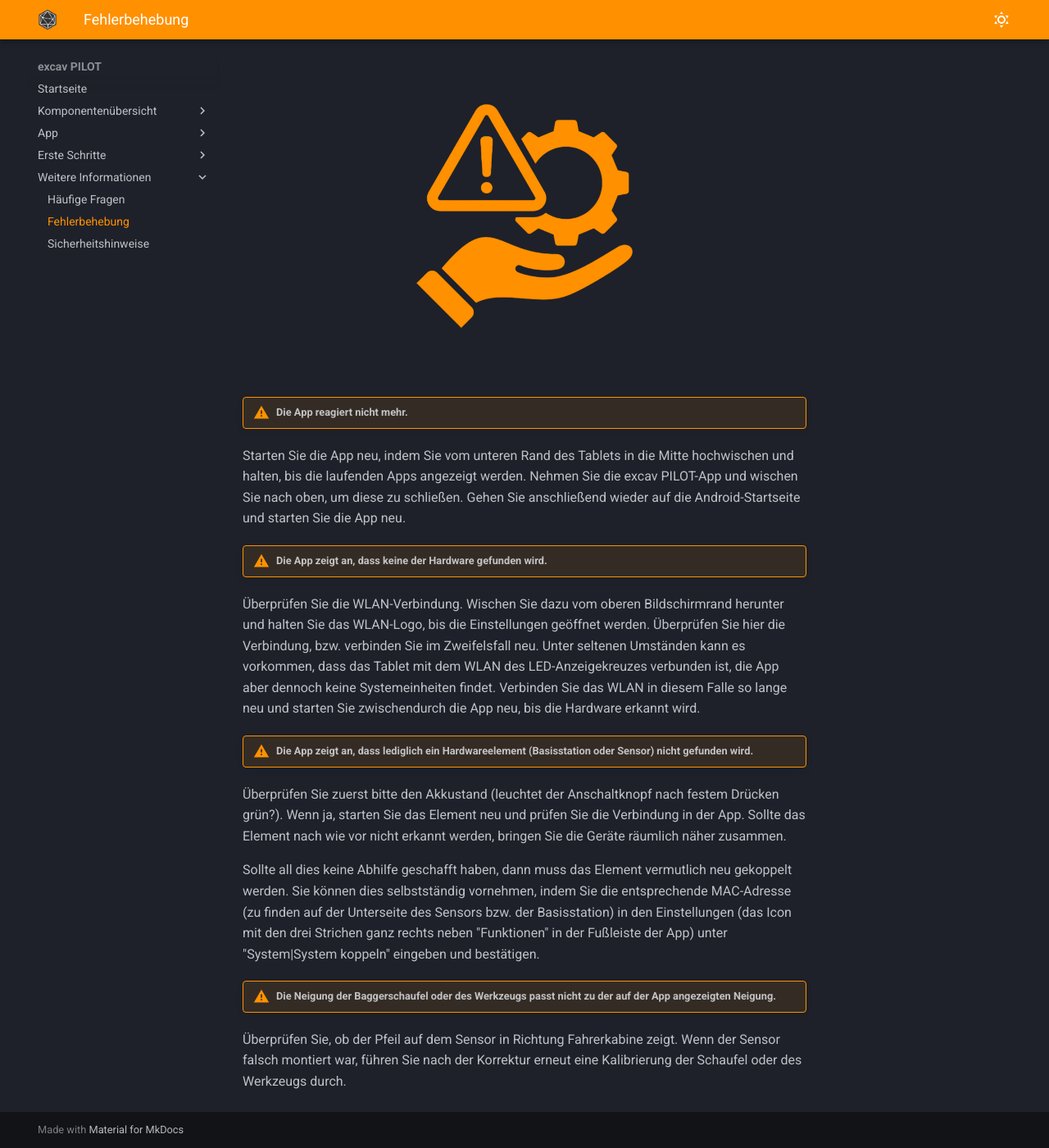
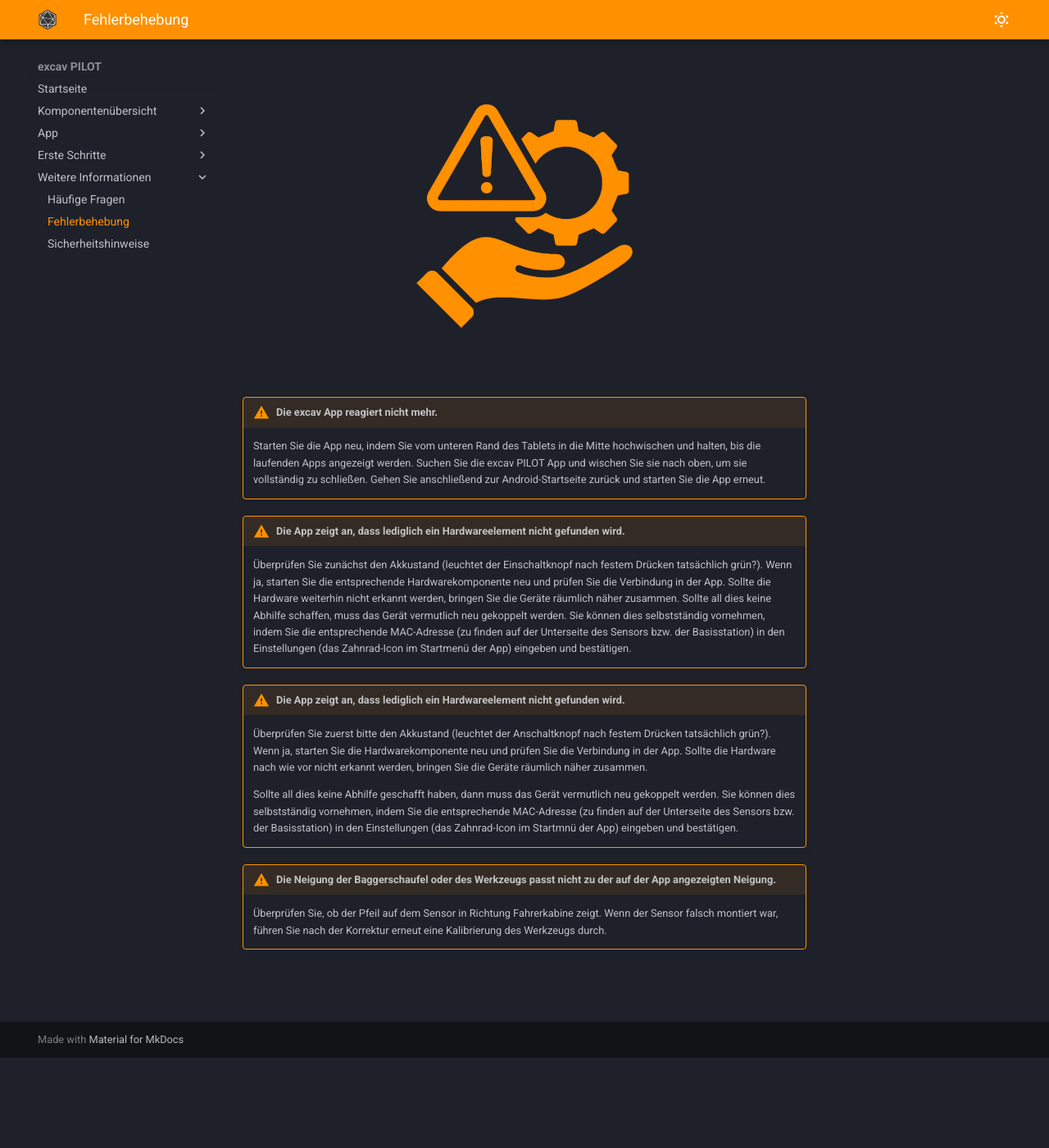
Before and after one commit to tobias-sizmann/mkdocs-excavpilot, an MkDocs documentation site: the page built from docs/Fehlerbehebung/Fehlerbehebung.md, in a window 1280 px wide and 1400 px high, scrolled down 110 px. Shown: the whole window at 82% size. Built offline with MkDocs 1.6.1 and Material for MkDocs 9.7.7, drawn with Linux system fonts in a browser that asks for light colours.

Commit message:
Überarbeitung Seite | Fehlerbehebung

```diff
--- a/docs/Fehlerbehebung/Fehlerbehebung.md
+++ b/docs/Fehlerbehebung/Fehlerbehebung.md
@@ -10,20 +10,19 @@
   <img width="100%" src="/images_docs/Anleitung & FAQ Bild Fehlerbehebung-Photoroom.png"/>
 </p>
 
-!!! warning "Die App reagiert nicht mehr."
+!!! Warning "Die excav App reagiert nicht mehr."
+    Starten Sie die App neu, indem Sie vom unteren Rand des Tablets in die Mitte hochwischen und halten, bis die laufenden Apps angezeigt werden. Suchen Sie die excav PILOT App und wischen Sie sie nach oben, um sie vollständig zu schließen. Gehen Sie anschließend zur Android-Startseite zurück und starten Sie die App erneut.
 
-Starten Sie die App neu, indem Sie vom unteren Rand des Tablets in die Mitte hochwischen und halten, bis die laufenden Apps angezeigt werden. Nehmen Sie die excav PILOT-App und wischen Sie nach oben, um diese zu schließen. Gehen Sie anschließend wieder auf die Android-Startseite und starten Sie die App neu.
 
-!!! warning "Die App zeigt an, dass keine der Hardware gefunden wird."
+!!! Warning "Die App zeigt an, dass lediglich ein Hardwareelement nicht gefunden wird."
+    Überprüfen Sie zunächst den Akkustand (leuchtet der Einschaltknopf nach festem Drücken tatsächlich grün?). Wenn ja, starten Sie die entsprechende Hardwarekomponente neu und prüfen Sie die Verbindung in der App. Sollte die Hardware weiterhin nicht erkannt werden, bringen Sie die Geräte räumlich näher zusammen. Sollte all dies keine Abhilfe schaffen, muss das Gerät vermutlich neu gekoppelt werden. Sie können dies selbstständig vornehmen, indem Sie die entsprechende MAC-Adresse (zu finden auf der Unterseite des Sensors bzw. der Basisstation) in den Einstellungen (das Zahnrad-Icon im Startmenü der App) eingeben und bestätigen.
 
-Überprüfen Sie die WLAN-Verbindung. Wischen Sie dazu vom oberen Bildschirmrand herunter und halten Sie das WLAN-Logo, bis die Einstellungen geöffnet werden. Überprüfen Sie hier die Verbindung, bzw. verbinden Sie im Zweifelsfall neu. Unter seltenen Umständen kann es vorkommen, dass das Tablet mit dem WLAN des LED-Anzeigekreuzes verbunden ist, die App aber dennoch keine Systemeinheiten findet. Verbinden Sie das WLAN in diesem Falle so lange neu und starten Sie zwischendurch die App neu, bis die Hardware erkannt wird.
 
-!!! warning "Die App zeigt an, dass lediglich ein Hardwareelement (Basisstation oder Sensor) nicht gefunden wird."
+!!! Warning "Die App zeigt an, dass lediglich ein Hardwareelement nicht gefunden wird."
+    Überprüfen Sie zuerst bitte den Akkustand (leuchtet der Anschaltknopf nach festem Drücken tatsächlich grün?). Wenn ja, starten Sie die Hardwarekomponente neu und prüfen Sie die Verbindung in der App. Sollte die Hardware nach wie vor nicht erkannt werden, bringen Sie die Geräte räumlich näher zusammen.
 
-Überprüfen Sie zuerst bitte den Akkustand (leuchtet der Anschaltknopf nach festem Drücken grün?). Wenn ja, starten Sie das Element neu und prüfen Sie die Verbindung in der App. Sollte das Element nach wie vor nicht erkannt werden, bringen Sie die Geräte räumlich näher zusammen.
+    Sollte all dies keine Abhilfe geschafft haben, dann muss das Gerät vermutlich neu gekoppelt werden. Sie können dies selbstständig vornehmen, indem Sie die entsprechende MAC-Adresse (zu finden auf der Unterseite des Sensors bzw. der Basisstation) in den Einstellungen (das Zahnrad-Icon im Startmnü der App) eingeben und bestätigen.
 
-Sollte all dies keine Abhilfe geschafft haben, dann muss das Element vermutlich neu gekoppelt werden. Sie können dies selbstständig vornehmen, indem Sie die entsprechende MAC-Adresse (zu finden auf der Unterseite des Sensors bzw. der Basisstation) in den Einstellungen (das Icon mit den drei Strichen ganz rechts neben "Funktionen" in der Fußleiste der App) unter "System|System koppeln" eingeben und bestätigen.
 
-!!! warning "Die Neigung der Baggerschaufel oder des Werkzeugs passt nicht zu der auf der App angezeigten Neigung."
-
-Überprüfen Sie, ob der Pfeil auf dem Sensor in Richtung Fahrerkabine zeigt. Wenn der Sensor falsch montiert war, führen Sie nach der Korrektur erneut eine Kalibrierung der Schaufel oder des Werkzeugs durch.
+!!! Warning "Die Neigung der Baggerschaufel oder des Werkzeugs passt nicht zu der auf der App angezeigten Neigung."
+    Überprüfen Sie, ob der Pfeil auf dem Sensor in Richtung Fahrerkabine zeigt. Wenn der Sensor falsch montiert war, führen Sie nach der Korrektur erneut eine Kalibrierung des Werkzeugs durch.
```
Also changed, not shown: docs/Häufige Fragen/Häufige Fragen.md (+3 -3 lines).
